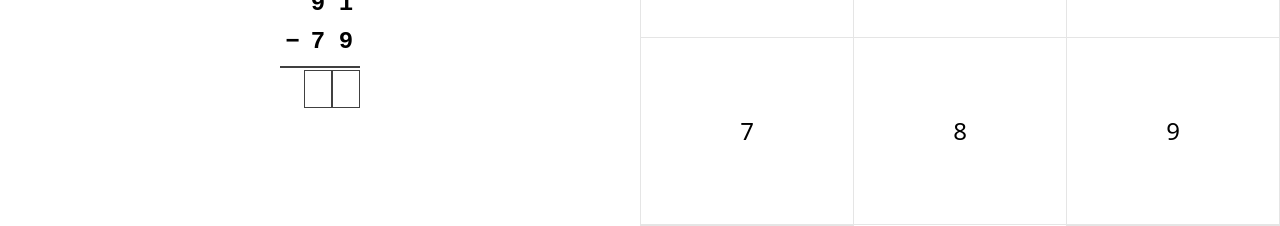
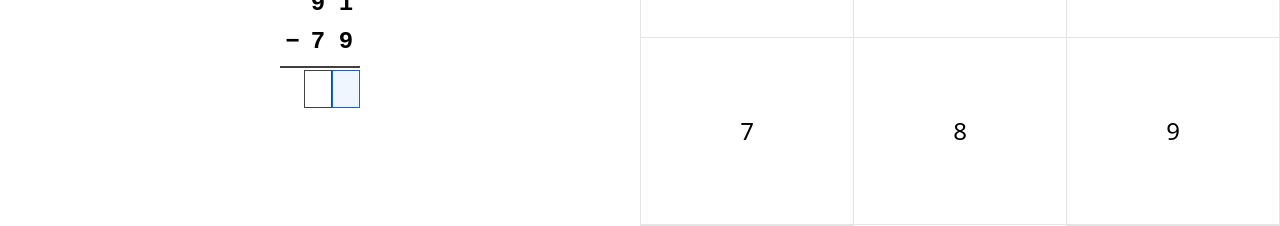
Before and after one commit to antoniogenaro/repasando-clases, an Angular app: page /resta in a window 1280 px wide. Shown: the part 339-565 px from the top of the page. Built offline with nearby package versions, Linux system fonts and the light colour scheme.

Commit message:
feat: adds result digits selectable

```diff
--- a/src/app/pages/subtraction/subtraction.css
+++ b/src/app/pages/subtraction/subtraction.css
@@ -0,0 +1,13 @@
+@reference 'tailwindcss';
+
+@layer components {
+  .digit-btn {
+    @apply px-0 bg-white border border-neutral-700;
+    &:focus {
+      @apply outline-2 outline-blue-600 outline-offset-2;
+    }
+    &.selected {
+      @apply bg-blue-50 border-blue-600;
+    }
+  }
+}
--- a/src/app/pages/subtraction/subtraction.html
+++ b/src/app/pages/subtraction/subtraction.html
@@ -32,11 +32,18 @@
           <div class="border-t-2 border-neutral-700 mt-1 w-fit min-w-20"></div>
 
           <!-- response -->
-          <div class="font-mono flex">
+          <div class="font-mono flex" role="group" aria-label="Respuesta">
             @for (d of userDigits(); track $index) {
-              <span class="w-7 h-9.5 border border-neutral-700 text-xl bg-white text-center">{{
-                d ?? '\u00A0'
-              }}</span>
+              <button
+                type="button"
+                class="digit-btn w-7 h-9.5 text-xl text-center"
+                (click)="selectDigit($index)"
+                [attr.aria-pressed]="selectedIndex() === $index"
+                [class.selected]="selectedIndex() === $index"
+                aria-label="Dígito {{ $index + 1 }}"
+              >
+                {{ d ?? '\u00A0' }}
+              </button>
             }
           </div>
         </div>
--- a/src/app/pages/subtraction/subtraction.ts
+++ b/src/app/pages/subtraction/subtraction.ts
@@ -35,6 +35,9 @@ export class SubtractionPage {
   private userDigitsSignal = signal<(string | null)[]>([]);
   protected readonly userDigits = this.userDigitsSignal;
 
+  private selectedIndexSignal = signal<number>(0);
+  protected readonly selectedIndex = this.selectedIndexSignal;
+
   protected readonly message = signal('');
 
   protected readonly isFilled = computed(() => this.userDigits().every((d) => d !== null));
@@ -66,11 +69,30 @@ export class SubtractionPage {
     const digits = res.split('');
     this.resultDigitsSignal.set(digits);
     this.userDigitsSignal.set(Array(digits.length).fill(null));
+    this.selectedIndexSignal.set(digits.length - 1);
     this.message.set('');
   }
 
   protected press(n: string): void {
     const user = [...this.userDigits()];
+    const sel = this.selectedIndex();
+    if (sel !== null && sel >= 0 && sel < user.length) {
+      user[sel] = n;
+      this.userDigitsSignal.set(user);
+      // move selection to the next empty slot to the left, if any
+      let newSel: number | undefined;
+      for (let i = sel - 1; i >= 0; i--) {
+        if (user[i] === null) {
+          newSel = i;
+          break;
+        }
+      }
+      if (newSel !== undefined) {
+        this.selectedIndexSignal.set(newSel);
+      }
+      return;
+    }
+
     for (let i = user.length - 1; i >= 0; i--) {
       if (user[i] === null) {
         user[i] = n;
@@ -82,6 +104,15 @@ export class SubtractionPage {
 
   protected backspace(): void {
     const user = [...this.userDigits()];
+    const sel = this.selectedIndex();
+    if (sel !== null && sel >= 0 && sel < user.length) {
+      if (user[sel] !== null) {
+        user[sel] = null;
+        this.userDigitsSignal.set(user);
+      }
+      return;
+    }
+
     for (let i = user.length - 1; i >= 0; i--) {
       if (user[i] !== null) {
         user[i] = null;
@@ -90,6 +121,10 @@ export class SubtractionPage {
         return;
       }
     }
+  }
+
+  protected selectDigit(index: number): void {
+    this.selectedIndexSignal.set(index);
   }
 
   protected check(): void {
```
